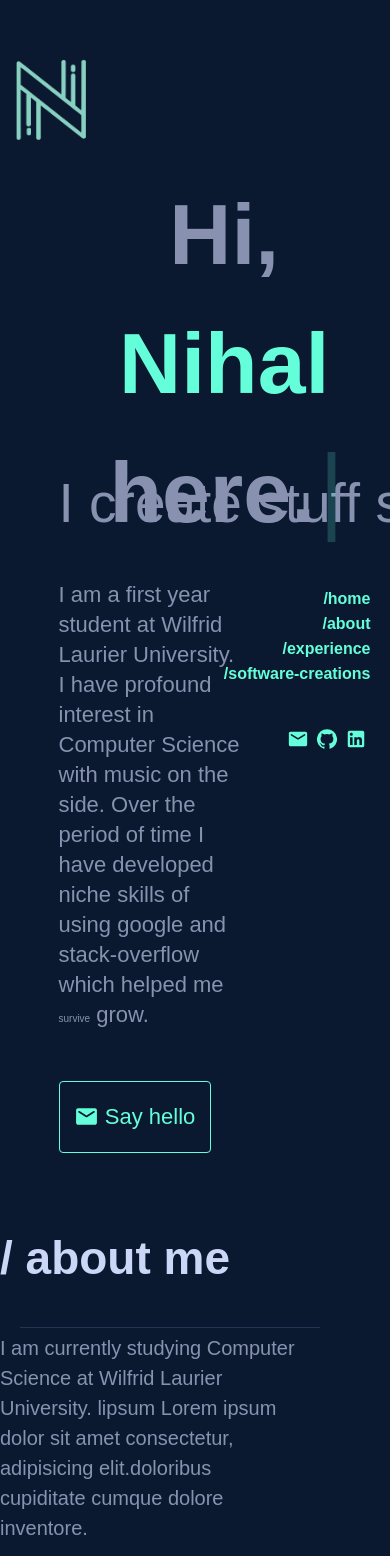
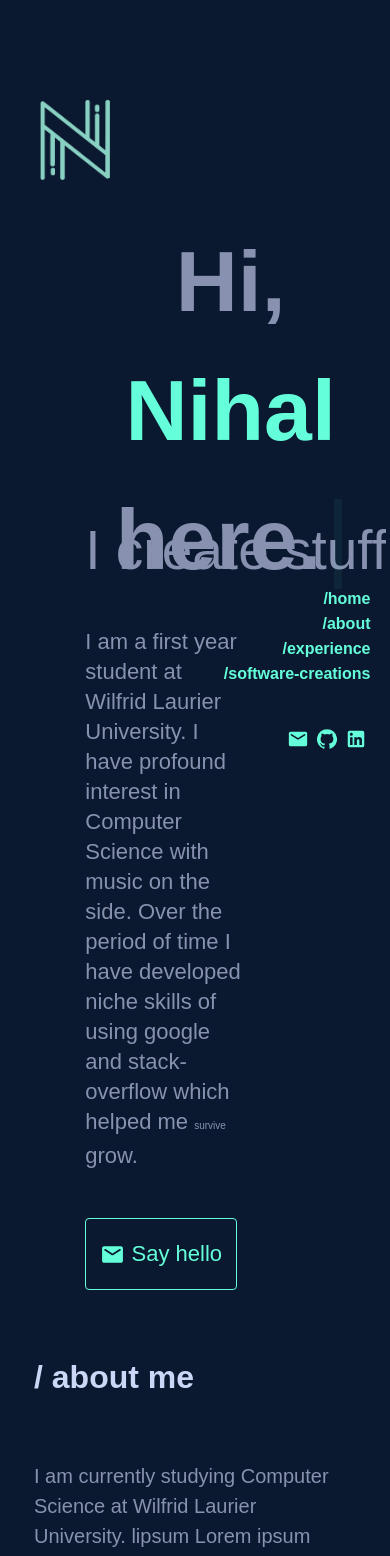
Before and after one commit to Nihal-P/reactapp, a React (Create React App) app: page / in a window 390 px wide. Shown: the top 1556 px of the page. Built offline with nearby package versions, Linux system fonts and the light colour scheme; the HTML template or start-up script is replaced by a standard one; a web font is replaced by a local one.

Commit message:
Added fadeIn css and mobile support

```diff
--- a/src/App.css
+++ b/src/App.css
@@ -24,7 +24,7 @@
   display: inline-block;
   margin-left: 20px;
   margin-top: 39px;
-  line-height: px;
+  /* line-height: px; */
 }
 
 html {
@@ -32,42 +32,42 @@ html {
 }
 
 
-
-/* .App {
-  text-align: center;
+.fade-in-section {
+  opacity: 0;
+  transform: translateY(20vh);
+  visibility: hidden;
+  transition: opacity 0.6s ease-out, transform 1.2s ease-out;
+  will-change: opacity, visibility;
+}
+.fade-in-section.is-visible {
+  opacity: 1;
+  transform: none;
+  visibility: visible;
 }
 
-.App-logo {
-  height: 40vmin;
-  pointer-events: none;
+
+@media screen and (max-width: 600px) {
+
+  .App{
+    display: flex;
+    flex-direction: column;
+    padding: 40px 24px;
   }
 
-@media (prefers-reduced-motion: no-preference) {
-  .App-logo {
-    animation: App-logo-spin infinite 20s linear;
-  }
+  #content {
+    padding: 10px 10px;
+    width: 100%;
   }
 
-.App-header {
-  background-color: #282c34;
-  min-height: 100vh;
-  display: flex;
-  flex-direction: column;
-  align-items: center;
-  justify-content: center;
-  font-size: calc(10px + 2vmin);
-  color: white;
+  .sectionHeader {
+    width: unset;
+  }
+  .divideLine {
+    display: none;
   }
 
-.App-link {
-  color: #61dafb;
+  .sectiontitle {
+    font-size: 32px;
   }
 
-@keyframes App-logo-spin {
-  from {
-    transform: rotate(0deg);
 }
-  to {
-    transform: rotate(360deg);
-  }
-} */
```
Lines whose indentation alone changed are shown as unchanged.
